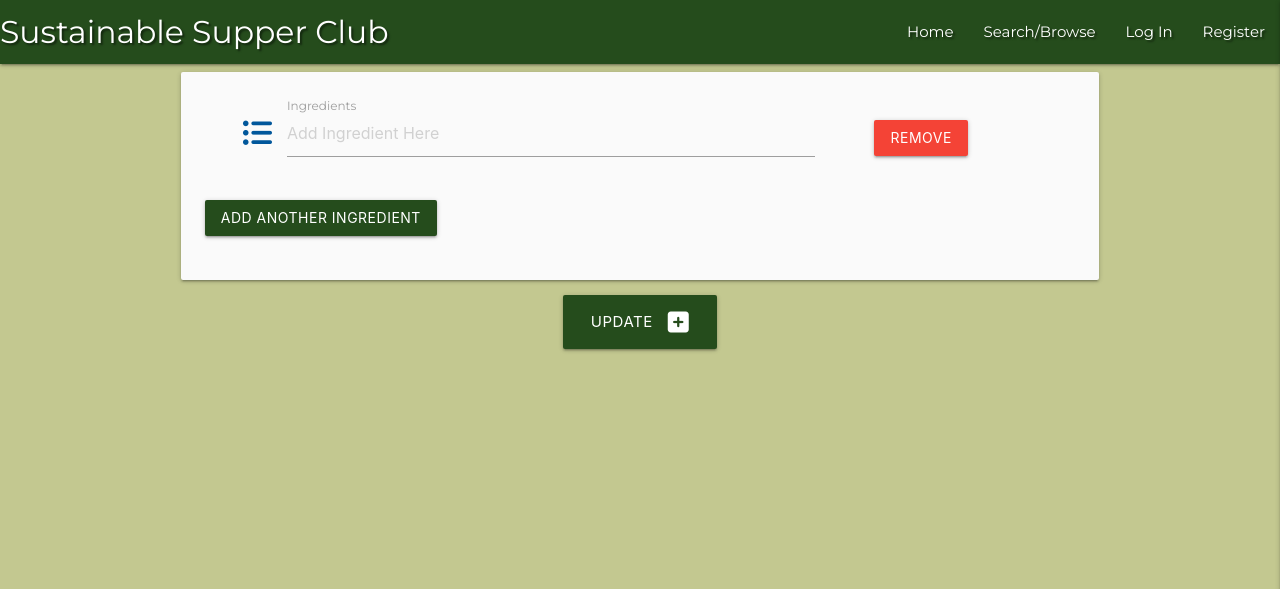
After one commit to TimMorrisDev/MS3-sustainable-supper, a Flask app: page /user_ingredients in a window 1280 px wide. The commit adds this page. Shown: the top 589 px of the page. Run offline with Flask 2, Linux system fonts and the light colour scheme; some libraries are stand-ins or nearby versions.

```diff
--- a/app.py
+++ b/app.py
@@ -127,12 +127,14 @@ def logout():
     return redirect(url_for("login"))
 
 
+@app.route("/user_ingredients", methods=["GET", "POST"])
+def user_ingredients():
+    return render_template("user_ingredients.html")
+
+
 @app.route("/admin")
 def admin():
     return render_template('admin.html')
-
-
-ingredients = []
 
 
 # @app.route("/add_ingredient", methods=['GET', 'POST'])
--- a/static/js/script.js
+++ b/static/js/script.js
@@ -7,21 +7,30 @@ $(document).ready(function () {
         indicators: false,
     });
 
+    $('.modal').modal();
+
     $('#add-ingredient').on('click', function () {
         $('<div class="row ingredient-row valign-wrapper"><div class="input-field col s2"><i class="fas fa-list-ul prefix light-blue-text text-darken-4"></i><input id="ingredients" name="ingredients" type="text" class="validate"placeholder="Add Ingredient Here" required><label for="ingredients">Ingredients</label></div><div class="input-field col s5"><input id="ingredient-prep" name="ingredient-prep" type="text" class="validate"placeholder="Preparation instructions"><label for="ingredient-prep">Preparation instructions</label></div><div class="col s3"><button type="button" id="remove-ingredient" class="waves-effect waves-light btn red">Remove</button></div></div>').insertBefore('#add-ingredient-row');
     });
 
-    $('#remove-ingredient').on('click', function () {
-        $(this).closest('.ingredient-row').remove()
+    $(document).on('click', '#ingredient-row-parent #remove-ingredient', function () {
+        $(this).closest('.ingredient-row').remove();
     });
 
     $('#add-step').on('click', function () {
         $('<div class="row method-row valign-wrapper"><div class="input-field col s8"><i class="fas fa-list-ul prefix light-blue-text text-darken-4"></i><textarea id="method" name="method" type="text" class="validate" required></textarea><label for="method">Add Step Here</label></div><div class="col s4"><button type="button" id="remove-step" class="waves-effect waves-light btn red">Remove</button></div></div>').insertBefore('#add-step-row');
     });
 
-    $('#remove-step').on('click', function () {
+    $(document).on('click', '#method-row-parent #remove-step', function () {
         $(this).closest('.method-row').remove()
     });
 
+    $('#add-user-ingredient').on('click', function () {
+        $('<div class="row user-ingredient-row valign-wrapper"><div class="input-field col s8"><i class="fas fa-list-ul prefix light-blue-text text-darken-4"></i><input id="user-ingredients" name="user-ingredients" type="text" class="validate"placeholder="Add Ingredient Here" required><label for="user-ingredients">Ingredients</label></div><div class="col s3"><button type="button" id="remove-user-ingredient"class="waves-effect waves-light btn red">Remove</button></div></div>').insertBefore('#add-user-ingredient-row');
+    });
+
+    $(document).on('click', '#user-ingredient-row-parent #remove-user-ingredient', function () {
+        $(this).closest('.user-ingredient-row').remove();
+    });
 
 });
--- /dev/null
+++ b/templates/user_ingredients.html
@@ -0,0 +1,47 @@
+{% extends "base.html" %}
+
+{% block content %}
+
+
+<form class="col s12" method="POST" action="">
+    <div class="row card-panel grey lighten-5">
+
+        <!-- user ingredients -->
+        <!-- <h5>Ingredients</h5> -->
+        <div class="row user-ingredient-row valign-wrapper">
+
+            <div class="input-field col s8">
+
+                <i class="fas fa-list-ul prefix light-blue-text text-darken-4"></i>
+                <input id="user_ingredients" name="user_ingredients" type="text" class="validate"
+                    placeholder="Add Ingredient Here" required>
+                <label for="user_ingredients">Ingredients</label>
+
+            </div>
+
+            <div class="col s3">
+                <button type="button" id="remove-user-ingredient"
+                    class="waves-effect waves-light btn red">Remove</button>
+            </div>
+        </div>
+
+        <div class="row" id="add-user-ingredient">
+            <div class="col s12">
+                <button type="button" id="add-user-ingredient" class="waves-effect waves-light btn tm-dark-green-bg">Add
+                    Another
+                    Ingredient</button>
+            </div>
+        </div>
+
+    </div>
+    <!-- submit -->
+    <div class="row">
+        <div class="col s12 center-align">
+            <button type="submit" class="btn btn-large tm-dark-green-bg text-shaddow">Update<i
+                    class="fas fa-plus-square right"></i></button>
+        </div>
+    </div>
+</form>
+
+
+{% endblock %}
```
Also changed, not shown: templates/add_recipe.html (+9 -2 lines), templates/edit_recipe.html (+10 -3 lines), templates/profile.html (+45 -0 lines).
